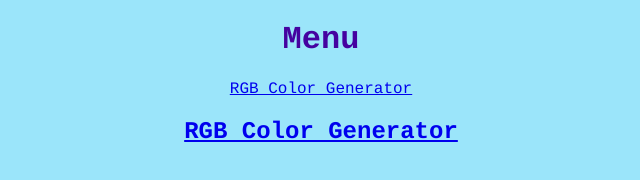
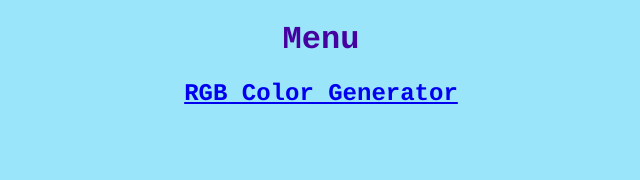
Before and after one commit to YinRae/yinrae.github.io, a plain HTML site: page index.html in a window 1280 px wide. Shown: the whole page, without its empty margins (319-959 px from the left). Drawn offline with Linux system fonts and the light colour scheme.

Commit message:
Update index.html

```diff
--- a/index.html
+++ b/index.html
@@ -15,7 +15,7 @@
 
 <h1>Menu</h1>
 
-  <a href="colorGenerator">RGB Color Generator<h2>RGB Color Generator</h2></a>
+  <a href="colorGenerator"><h2>RGB Color Generator</h2></a>
 
 </body>
 </html>
```
